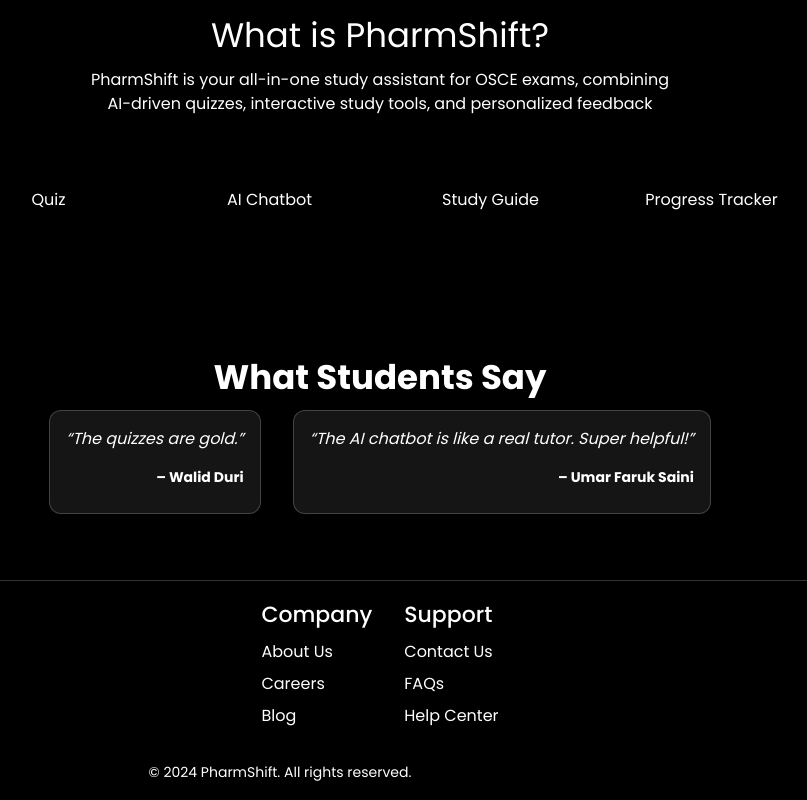
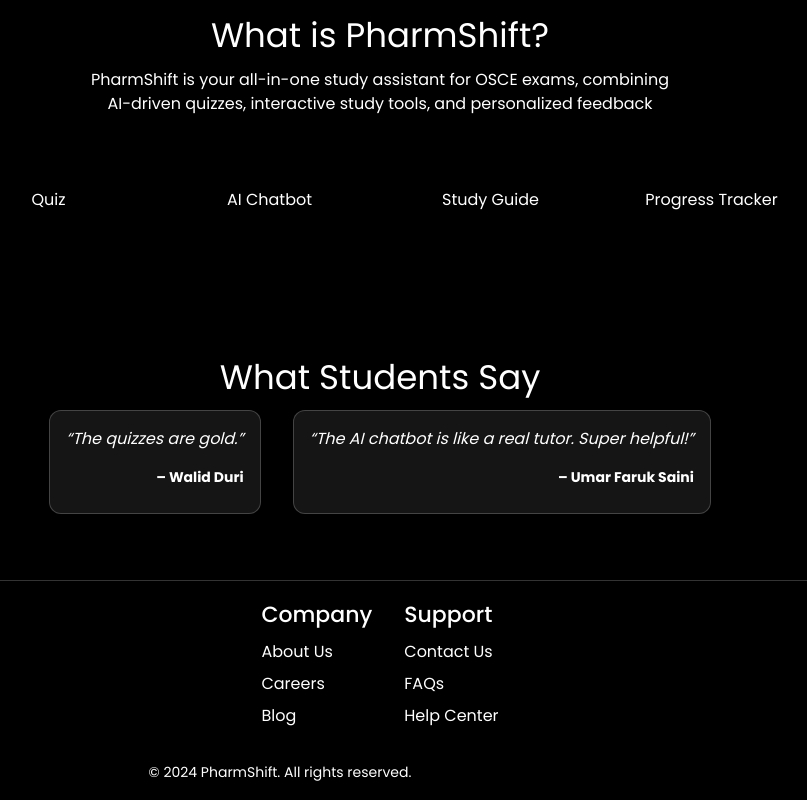
Before and after one commit to aryagith/pharmshift-website, a Next.js app: page / in a window 1280 px wide. Shown: the part 1242-2042 px from the top of the page, without its empty margins (260-1067 px from the left). Built offline with nearby package versions, Linux system fonts and the light colour scheme; no server answers; the database is empty; some icons are missing.

Commit message:
Slight UI change

```diff
--- a/src/app/components/homepage/Testimonials.tsx
+++ b/src/app/components/homepage/Testimonials.tsx
@@ -14,7 +14,7 @@ const testimonials = [
 export default function Testimonials() {
   return (
     <Container sx={{ py: 8, textAlign: 'center', color: 'white' }}>
-      <Typography variant="h4" fontWeight="bold" gutterBottom>
+      <Typography variant="h4" gutterBottom>
         What Students Say
       </Typography>
 
```
